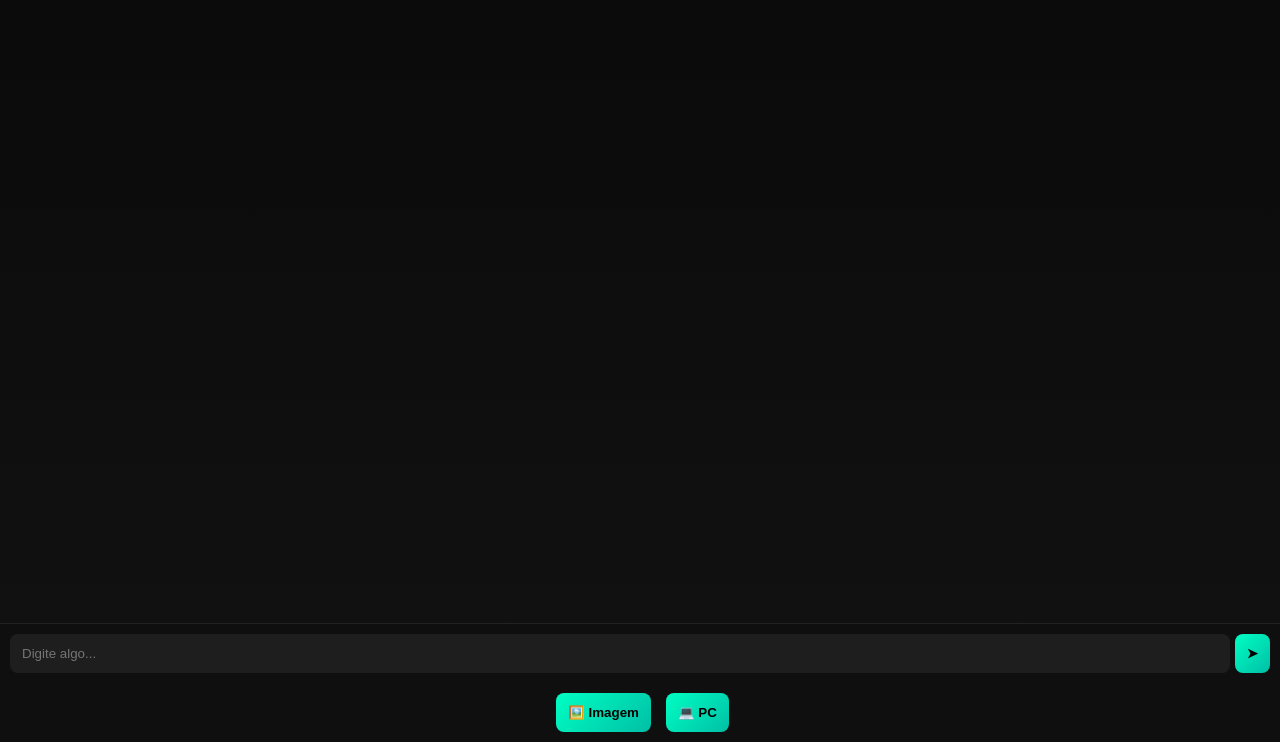
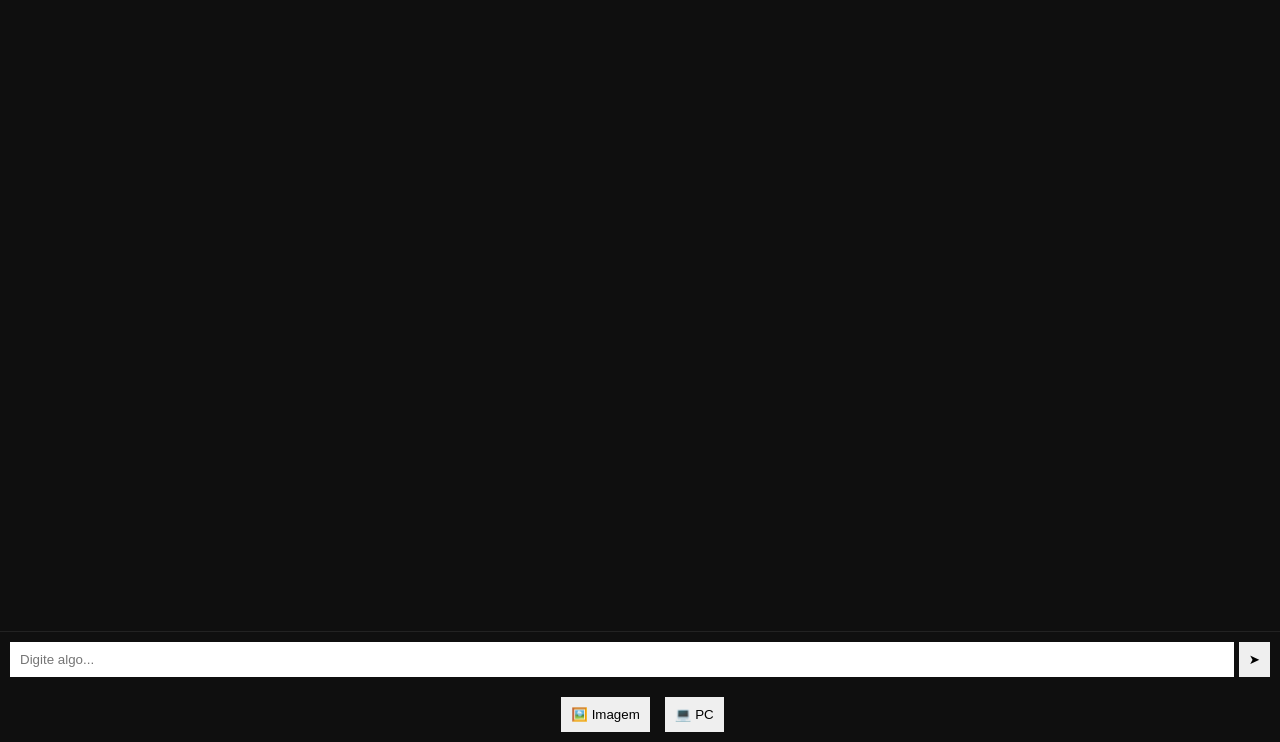
Before and after one commit to daviwindstein/chat-ia, a website: page index.html in a window 1280 px wide. Shown: the part 58-800 px from the top of the page. Drawn offline with Linux system fonts and the light colour scheme.

Commit message:
Update style.css

```diff
--- a/style.css
+++ b/style.css
@@ -1,7 +1,7 @@
 body {
   margin: 0;
-  background: linear-gradient(180deg, #0a0a0a, #121212);
-  font-family: Arial, sans-serif;
+  background: #0f0f0f;
+  font-family: Arial;
   color: white;
 }
 
@@ -17,37 +17,31 @@ body {
   background: #0f0f0f;
   border-bottom: 1px solid #222;
   text-align: center;
-  font-size: 20px;
-  font-weight: bold;
 }
 
 /* CHAT */
 .chat {
   flex: 1;
   overflow-y: auto;
-  padding: 20px;
+  padding: 15px;
 }
 
 /* MENSAGENS */
 .msg {
-  max-width: 65%;
-  padding: 12px;
+  max-width: 60%;
+  padding: 10px;
   margin: 10px;
-  border-radius: 12px;
-  font-size: 14px;
-  line-height: 1.4;
-  animation: fadeIn 0.2s ease;
+  border-radius: 10px;
 }
 
 .user {
-  background: linear-gradient(135deg, #00ffc3, #00bfa6);
+  background: #00ffc3;
   color: black;
   margin-left: auto;
 }
 
 .ai {
   background: #1e1e1e;
-  border: 1px solid #333;
 }
 
 /* INPUT */
@@ -60,55 +54,23 @@ body {
 
 input {
   flex: 1;
-  padding: 12px;
-  border-radius: 8px;
+  padding: 10px;
   border: none;
   outline: none;
-  background: #1e1e1e;
-  color: white;
 }
 
-/* BOTÃO ENVIAR */
+/* BOTÕES */
 button {
-  padding: 12px;
+  padding: 10px;
   margin-left: 5px;
+  cursor: pointer;
   border: none;
-  border-radius: 8px;
-  background: linear-gradient(135deg, #00ffc3, #00bfa6);
-  color: black;
-  cursor: pointer;
-  font-weight: bold;
 }
 
 /* AÇÕES */
 .actions {
   display: flex;
   justify-content: center;
+  padding: 10px;
   gap: 10px;
-  padding: 10px;
-  background: #0f0f0f;
 }
-
-/* ANIMAÇÃO */
-@keyframes fadeIn {
-  from { opacity: 0; transform: translateY(5px); }
-  to { opacity: 1; transform: translateY(0); }
-}
-.actions {
-  position: relative;
-  z-index: 10;
-}
-
-.input-area {
-  position: relative;
-  z-index: 10;
-}
-
-.chat {
-  position: relative;
-  z-index: 1;
-}
-
-button {
-  pointer-events: auto;
-}
```
